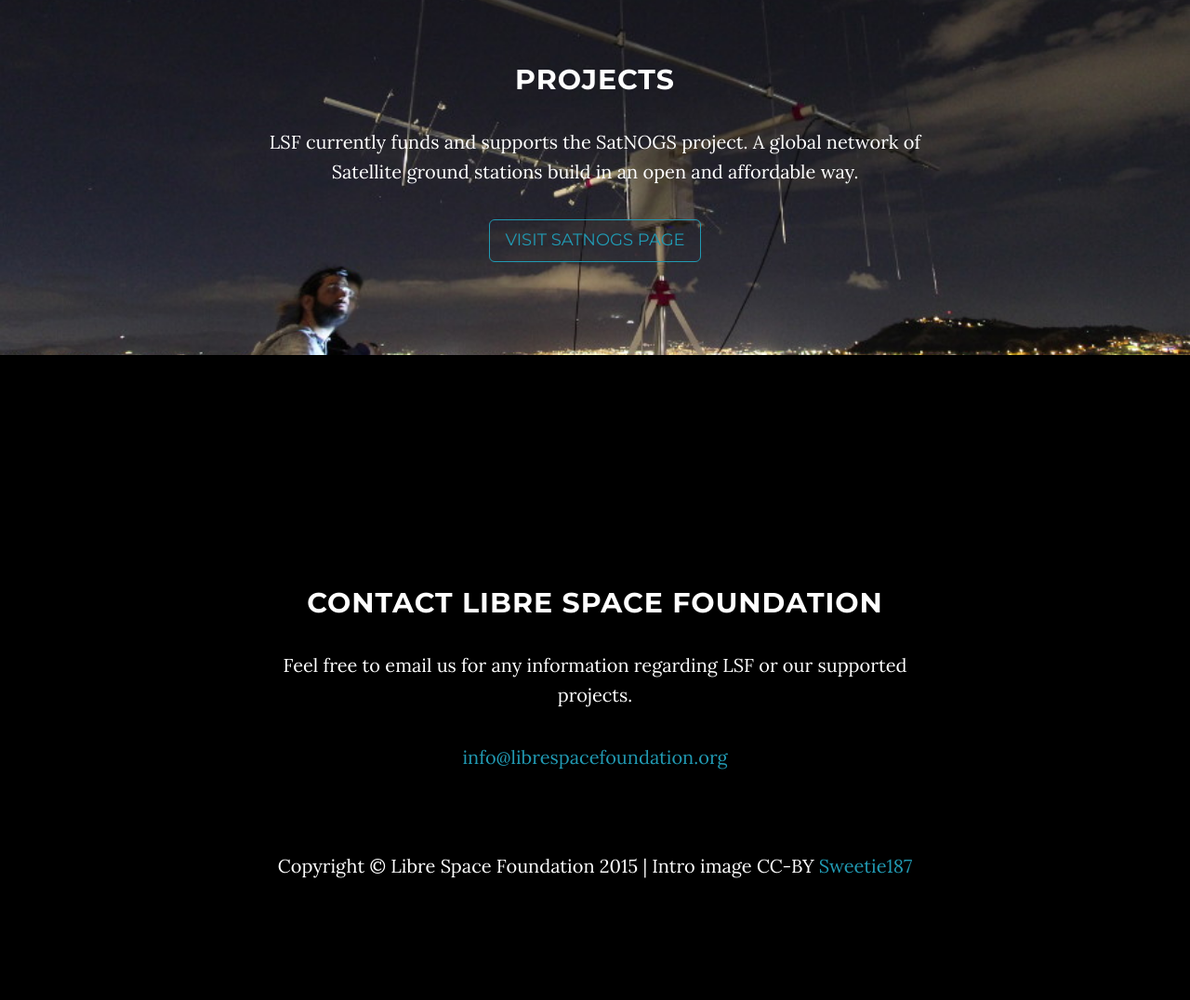
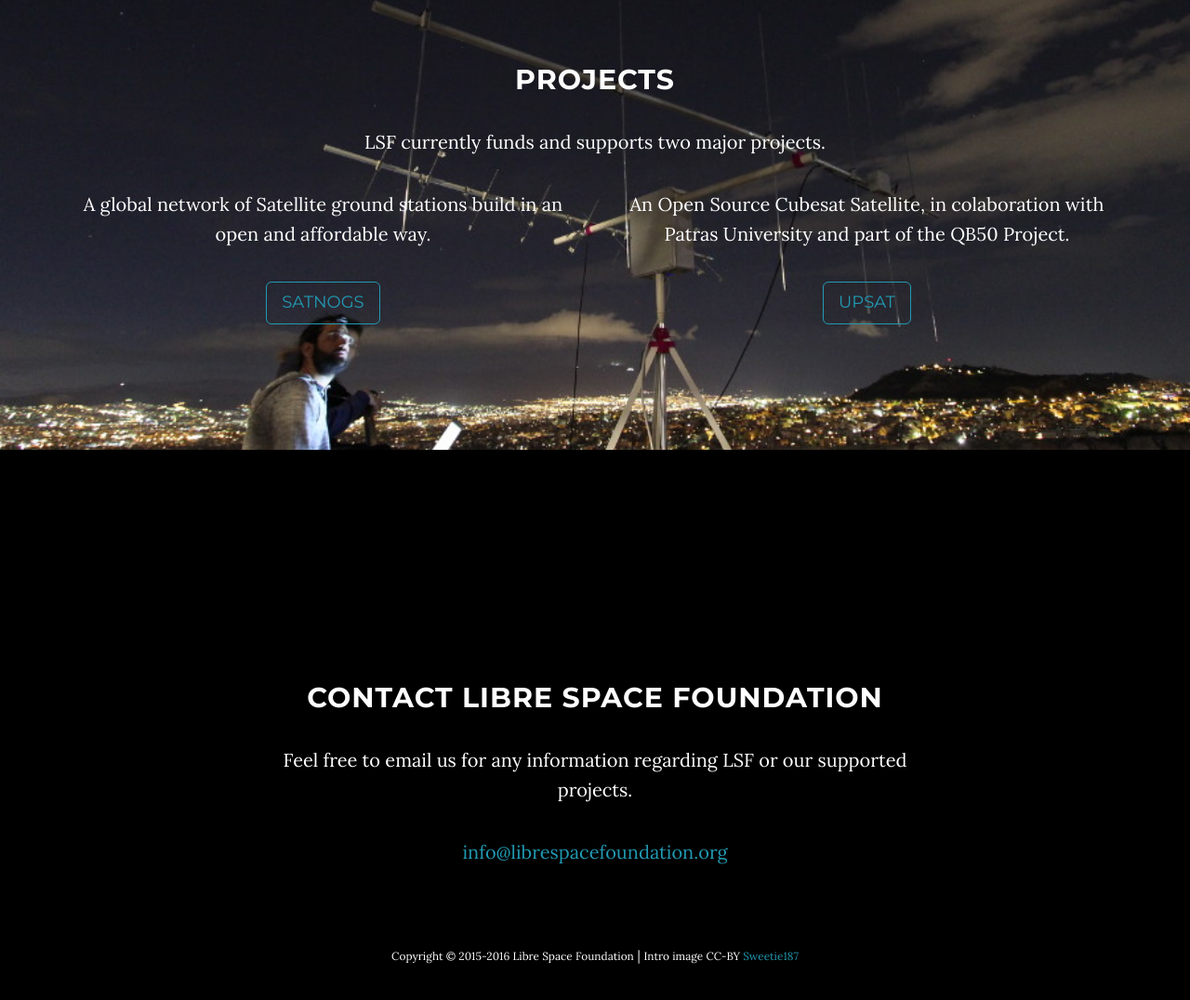
Before and after one commit to micealgallagher/librespacefoundation.org, a plain HTML site: page index.html in a window 1280 px wide. Shown: the part 1696-2772 px from the top of the page at 93% size. Before the commit the page ends 2694 px from the top, so only its background shows below. Drawn offline with Linux system fonts and the light colour scheme.

Commit message:
Add new project
* Hide navbar brand on top
* smaller copyright footer

```diff
--- a/css/grayscale.css
+++ b/css/grayscale.css
@@ -67,6 +67,10 @@ a:focus {
     text-transform: uppercase;
     font-family: Montserrat,"Helvetica Neue",Helvetica,Arial,sans-serif;
     background-color: #000;
+}
+
+.navbar-brand {
+    display: none;
 }
 
 .navbar-custom .navbar-brand {
--- a/index.html
+++ b/index.html
@@ -4,7 +4,6 @@
 <head>
 
   <meta charset="utf-8">
-  <meta http-equiv="X-UA-Compatible" content="IE=edge">
   <meta name="viewport" content="width=device-width, initial-scale=1">
   <meta name="description" content="">
   <meta name="author" content="">
@@ -26,13 +25,6 @@
   <link href="//fonts.googleapis.com/css?family=Lora:400,700,400italic,700italic" rel="stylesheet" type="text/css">
   <link href="//fonts.googleapis.com/css?family=Montserrat:400,700" rel="stylesheet" type="text/css">
 
-  <!-- HTML5 Shim and Respond.js IE8 support of HTML5 elements and media queries -->
-  <!-- WARNING: Respond.js doesn't work if you view the page via file:// -->
-  <!--[if lt IE 9]>
-  <script src="https://oss.maxcdn.com/libs/html5shiv/3.7.0/html5shiv.js"></script>
-  <script src="https://oss.maxcdn.com/libs/respond.js/1.4.2/respond.min.js"></script>
-  <![endif]-->
-
 </head>
 
 <body id="page-top" data-spy="scroll" data-target=".navbar-fixed-top">
@@ -45,7 +37,7 @@
           <i class="fa fa-bars"></i>
         </button>
         <a class="navbar-brand page-scroll" href="#page-top">
-          <i class="fa fa-play-circle"></i>  <span class="light">Libre Space Foundation</span>
+          <span class="light">Libre Space Foundation</span>
         </a>
       </div>
 
@@ -115,8 +107,17 @@
       <div class="container">
         <div class="col-lg-8 col-lg-offset-2">
           <h2>Projects</h2>
-          <p>LSF currently funds and supports the SatNOGS project. A global network of Satellite ground stations build in an open and affordable way.</p>
-          <a href="https://satnogs.org" class="btn btn-default btn-lg">Visit SatNOGS Page</a>
+          <p>LSF currently funds and supports two major projects.</p>
+        </div>
+        <div class="row">
+          <div class="col-lg-6">
+            <p>A global network of Satellite ground stations build in an open and affordable way.</p>
+            <p><a href="https://satnogs.org" class="btn btn-default btn-lg" target="_blank">SatNOGS</a></p>
+          </div>
+          <div class="col-lg-6">
+            <p>An Open Source Cubesat Satellite, in colaboration with Patras University and part of the QB50 Project.</p>
+            <p><a href="https://github.com/librespacefoundation/?query=upsat" class="btn btn-default btn-lg" target="_blank">UPSat</a></p>
+          </div>
         </div>
       </div>
     </div>
@@ -151,7 +152,8 @@
 <!-- Footer -->
 <footer>
   <div class="container text-center light">
-    <p>Copyright &copy; Libre Space Foundation 2015 | Intro image CC-BY <a href="https://www.flickr.com/photos/58782395@N03/5518992555">Sweetie187</p>
+    <small>Copyright &copy; 2015<script>document.write("-"+new Date().getFullYear());</script> Libre Space Foundation</small> |
+    <small>Intro image CC-BY <a href="https://www.flickr.com/photos/58782395@N03/5518992555" target="_blank">Sweetie187</a></small>
     </div>
   </footer>
 
--- a/js/grayscale.js
+++ b/js/grayscale.js
@@ -8,8 +8,10 @@
 $(window).scroll(function() {
     if ($(".navbar").offset().top > 50) {
         $(".navbar-fixed-top").addClass("top-nav-collapse");
+        $('.navbar-brand').show();
     } else {
         $(".navbar-fixed-top").removeClass("top-nav-collapse");
+        $('.navbar-brand').hide();
     }
 });
 
```
